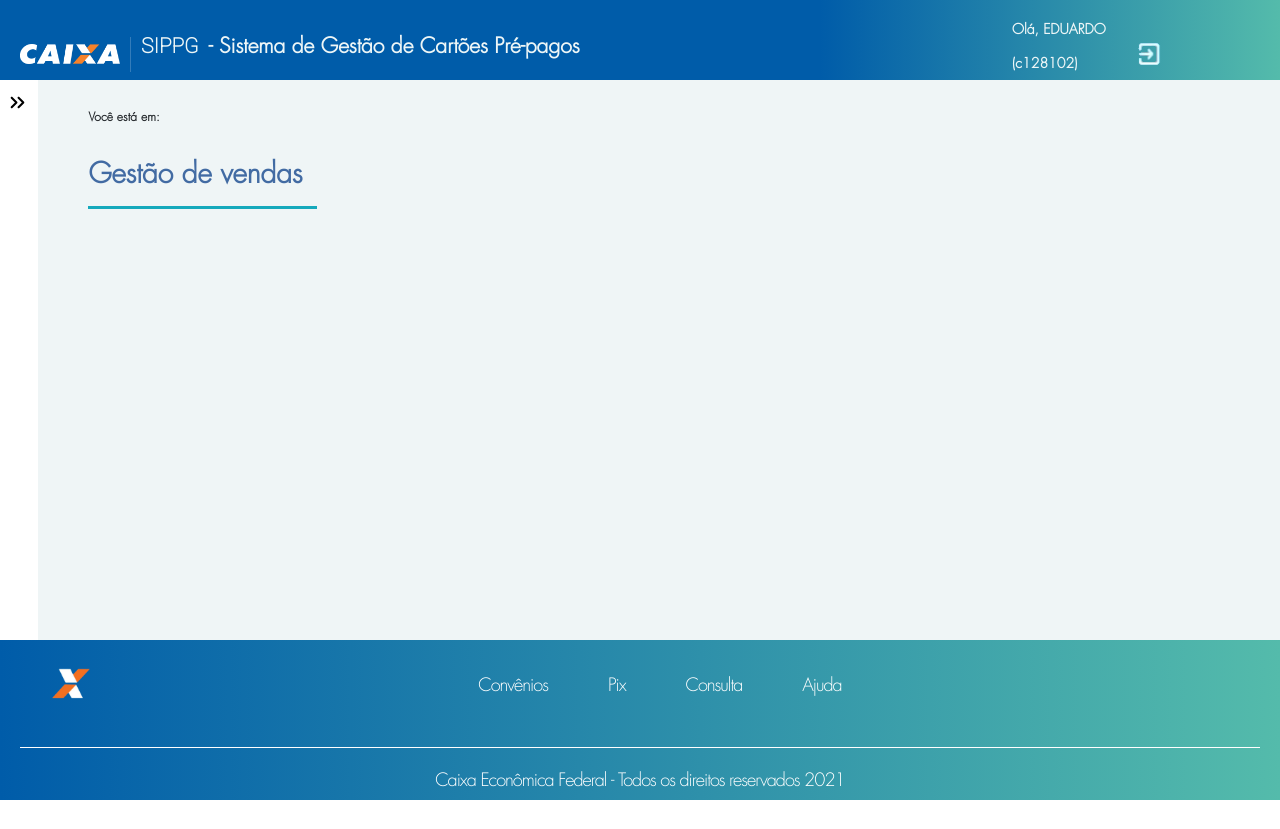
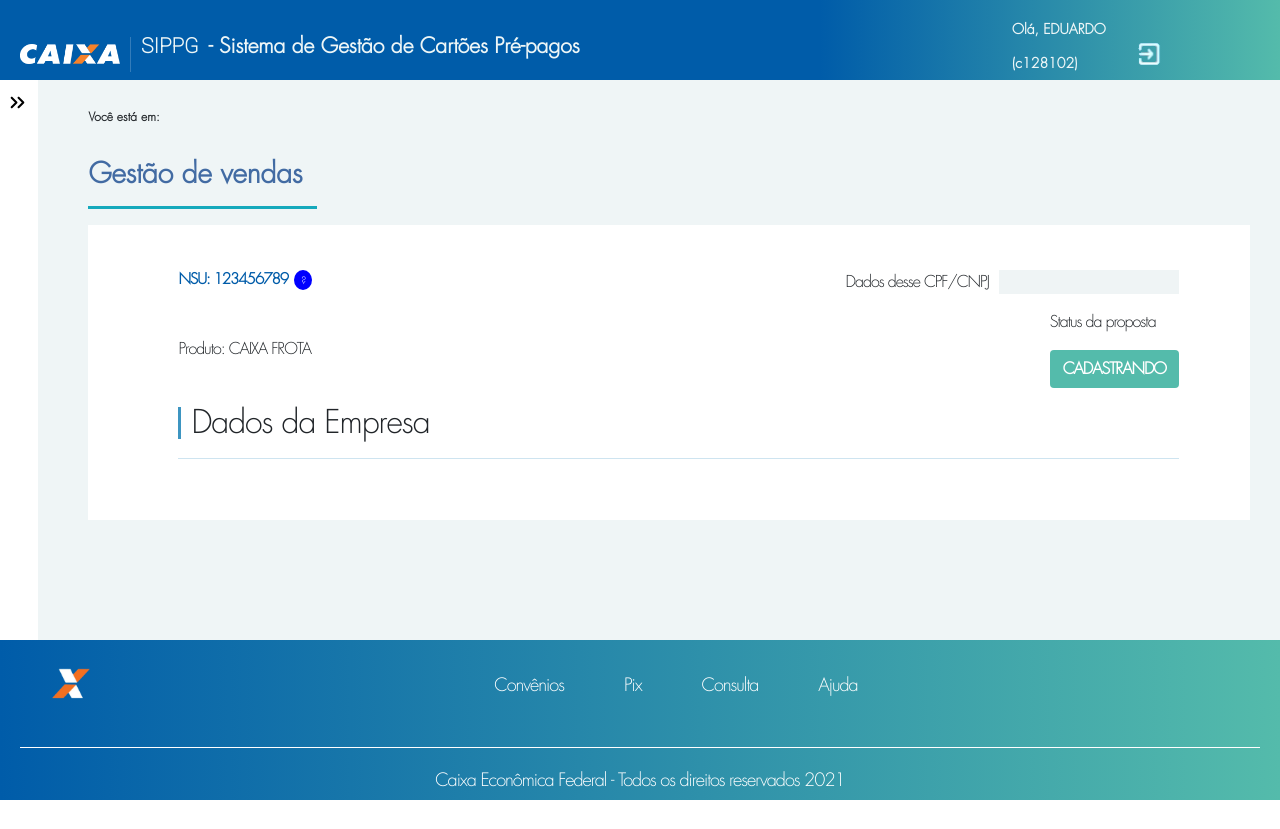
Before and after one commit to arthurnassar/copiacaixa, a plain HTML site: page index.html in a window 1280 px wide. Drawn offline with nearby package versions, Linux system fonts and the light colour scheme.

Commit message:
criacao da pagina de cadastro

```diff
--- a/index.html
+++ b/index.html
@@ -16,6 +16,12 @@
         href="https://cdnjs.cloudflare.com/ajax/libs/OwlCarousel2/2.3.4/assets/owl.theme.default.min.css"
         integrity="sha512-sMXtMNL1zRzolHYKEujM2AqCLUR9F2C4/05cdbxjjLSRvMQIciEPCQZo++nk7go3BtSuK9kfa/s+a4f4i5pLkw=="
         crossorigin="anonymous" referrerpolicy="no-referrer" />
+    <!-- CSS only -->
+    <link href="https://cdn.jsdelivr.net/npm/bootstrap@5.1.3/dist/css/bootstrap.min.css" rel="stylesheet"
+        integrity="sha384-1BmE4kWBq78iYhFldvKuhfTAU6auU8tT94WrHftjDbrCEXSU1oBoqyl2QvZ6jIW3" crossorigin="anonymous">
+        <script src="https://cdn.jsdelivr.net/npm/jquery@3.6.0/dist/jquery.slim.min.js"></script>
+        <script src="https://cdn.jsdelivr.net/npm/popper.js@1.16.1/dist/umd/popper.min.js"></script>
+        <script src="https://cdn.jsdelivr.net/npm/bootstrap@4.6.1/dist/js/bootstrap.bundle.min.js"></script>
 </head>
 
 <body>
@@ -132,7 +138,8 @@
                                 <p>Cadastrar Proposta</p>
                             </div>
                             <!-- TEMPLATE DE UMA TAG -->
-                            <div id="tag9" onclick="activeMenuClass('tag9', 2), insertContent(templateConsulta)" class="mini-tag">
+                            <div id="tag9" onclick="activeMenuClass('tag9', 2), insertContent(templateConsulta)"
+                                class="mini-tag">
                                 <!-- ICONE DA TAG (COLOCAR TAG IMG E RETIRAR A DIV CASO QUEIRA COLOCAR UM ÍCONE)-->
                                 <div class="circle"></div>
                                 <!-- TEXTO DA TAG -->
@@ -171,7 +178,56 @@
                 <p id="big-txt">Gestão de vendas</p>
             </section>
             <section id="pages">
+                <div id="insert-data-for-register"
+                    style="background-color: white; padding: 45px 71px 45px 90px; display: flex; flex-direction: column;">
+                    <div class="d-flex justify-content-between">
+                        <div class="d-flex flex-row position-relative" style="width: fit-content;">
+                            <h2 class="mr-4" style="font-size: 15px; font-weight: 700; color: #005CA9;">NSU: 123456789</h2>
+                            <a style="text-decoration: none; position: absolute; top: 0; right: 0; background-color: blue; border-radius: 50%; padding: 2.5px 7px; font-size: 10px; color: white;" href="#" data-toggle="tooltip" data-placement="right" title="EXPLICACAO SOBRE O NSU">?</a>
+                        </div>
+                        <div class="d-flex flex-row" style="gap: 10px">
+                            <p>Dados desse CPF/CNPJ</p>
+                            <p id="cpf-campo" onload="setCadastroFormCPF()" style="background-color: #EFF4F5; color: #005CA9; padding: 5px 10px; min-width: 180px; font-weight: 700;"> </p>
+                        </div>
+                    </div>
 
+                    <div class="d-flex flex-row justify-content-between">
+                        <div class="d-flex align-items-center">
+                            <p>
+                                Produto: CAIXA FROTA
+                            </p>
+                        </div>
+                        <div>
+                            <p>Status da proposta</p>
+                            <p id="status-proposta" class="btn" style="background-color: #54BBAB; color: white; font-weight: 600;"> CADASTRANDO </p>
+                        </div>
+                    </div>
+
+                    <form action="">
+
+                        <div class="d-flex align-items-center" style="gap: 10px">
+                            <div style="width: 3px; height: 32px; background-color: #3d95c1;" class="align-items-center"></div>
+                            <h2 style="margin-bottom: 0;">Dados da Empresa</h2>
+                        </div>
+
+                        <hr style="color:#3d95c1">
+
+                        <div id="dados-da-empresa-inputs" class="d-flex flex-row justify-content-between">
+
+                            <div class="d-flex flex-column">
+
+                            </div>
+
+                            <div class="d-flex flex-column">
+
+                            </div>
+
+                        </div>
+
+                    </form>
+
+
+                </div>
             </section>
         </section>
     </main>
@@ -190,6 +246,11 @@
         </div>
     </footer>
 
+    <script>
+        $(document).ready(function(){
+            setCadastroFormCPF();
+        });
+        </script>
     <script src="https://cdnjs.cloudflare.com/ajax/libs/jquery/3.6.0/jquery.min.js"
         integrity="sha512-894YE6QWD5I59HgZOGReFYm4dnWc1Qt5NtvYSaNcOP+u1T9qYdvdihz0PPSiiqn/+/3e7Jo4EaG7TubfWGUrMQ=="
         crossorigin="anonymous" referrerpolicy="no-referrer"></script>
@@ -198,6 +259,7 @@
         crossorigin="anonymous" referrerpolicy="no-referrer"></script>
     <script src="./main.js"></script>
 
+
 </body>
 
 </html>
--- a/main.js
+++ b/main.js
@@ -824,7 +824,9 @@ function insertPlansForViewPorpouse() {
 }
 
 function verifyCpfAndChangeScreenElements(nome) {
-    if (document.querySelector(nome).value == 1) {
+    if (document.querySelector(nome).value == localStorage.getItem('cpf')) {
+        let cpf = document.querySelector('#input-cnpj-cpf').value
+        localStorage.setItem('cpf', cpf)
         document.querySelector('#planos').innerHTML = templatePlanos
 
 
@@ -862,3 +864,8 @@ function showPlanText(number) {
 function insertContent(tagReceber) {
     document.querySelector('#pages').innerHTML = tagReceber;
 }
+
+function setCadastroFormCPF () {
+    let cpfNum = localStorage.getItem('cpf')
+        document.querySelector('#cpf-campo').innerText = cpfNum
+}
```
